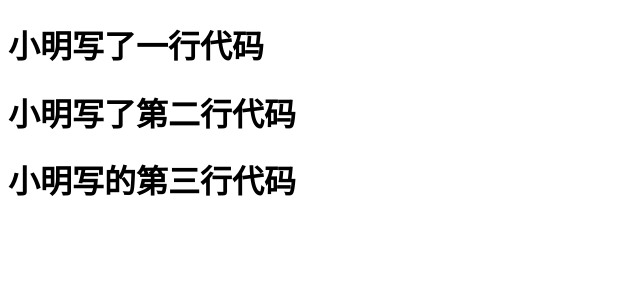
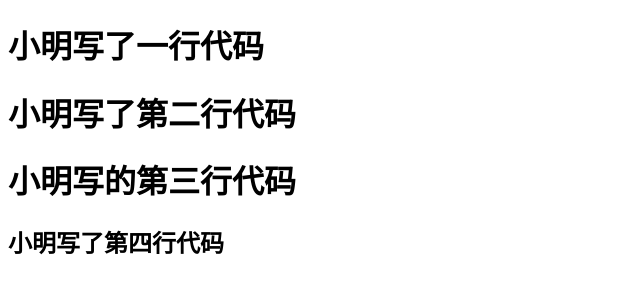
Before and after one commit to wylgh/test1, a plain HTML site: page index.html in a window 1280 px wide. Shown: the whole page, without its empty margins (0-640 px from the left). Drawn offline with Linux system fonts and the light colour scheme.

Commit message:
这是小明第四次提交

```diff
--- a/index.html
+++ b/index.html
@@ -8,5 +8,6 @@
 	<h1>小明写了一行代码</h1>
 	<h1>小明写了第二行代码</h1>
 	<h1>小明写的第三行代码</h1>
+	<h2>小明写了第四行代码</h2>
 </body>
 </html>
```
